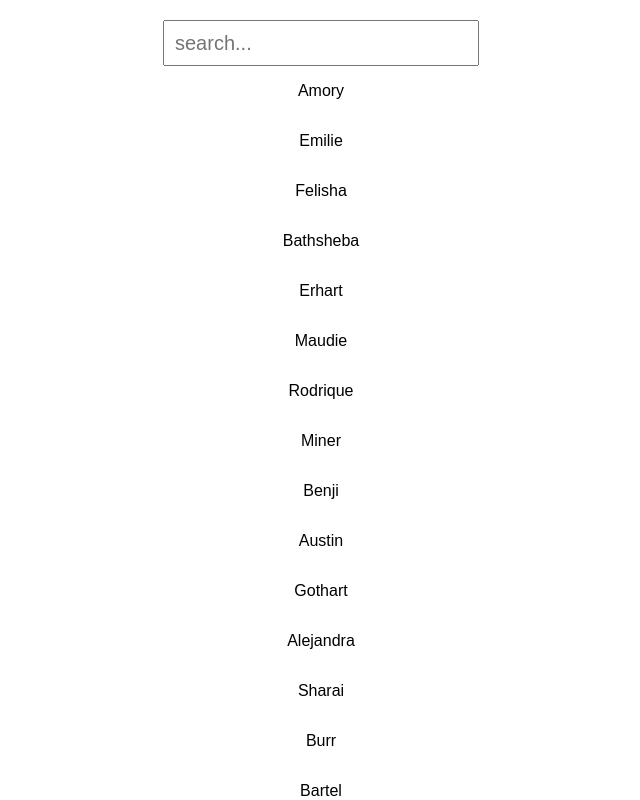
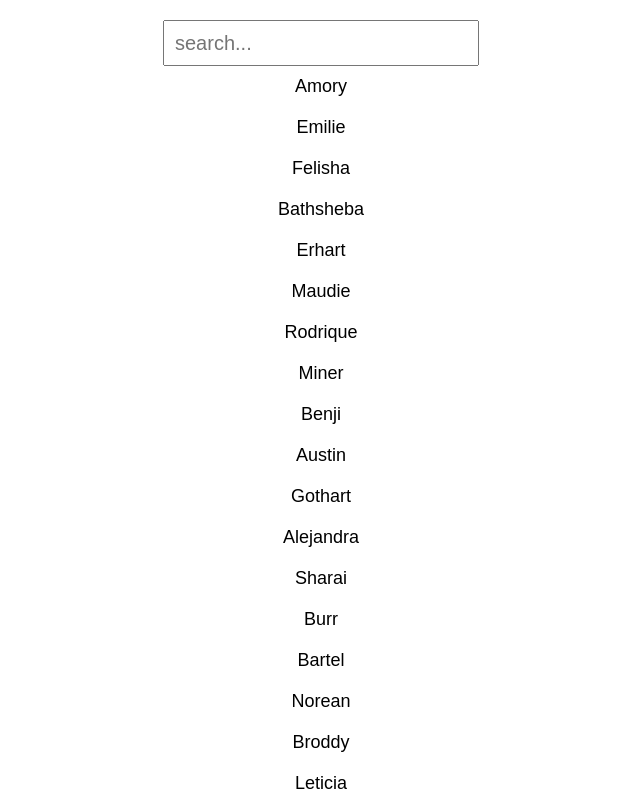
Before and after one commit to aneerfidalgo/search-filter-app, a React (Create React App) app: page / in a window 1280 px wide. Shown: the top 800 px of the page, without its empty margins (319-959 px from the left). Built offline with nearby package versions, Linux system fonts and the light colour scheme.

Commit message:
added a bit more touching to paragraph size

```diff
--- a/src/App.css
+++ b/src/App.css
@@ -13,3 +13,8 @@
   font-size: 20px;
   padding-left: 10px;
 }
+
+p {
+  margin: 10px;
+  font-size: 18px;
+}
```
